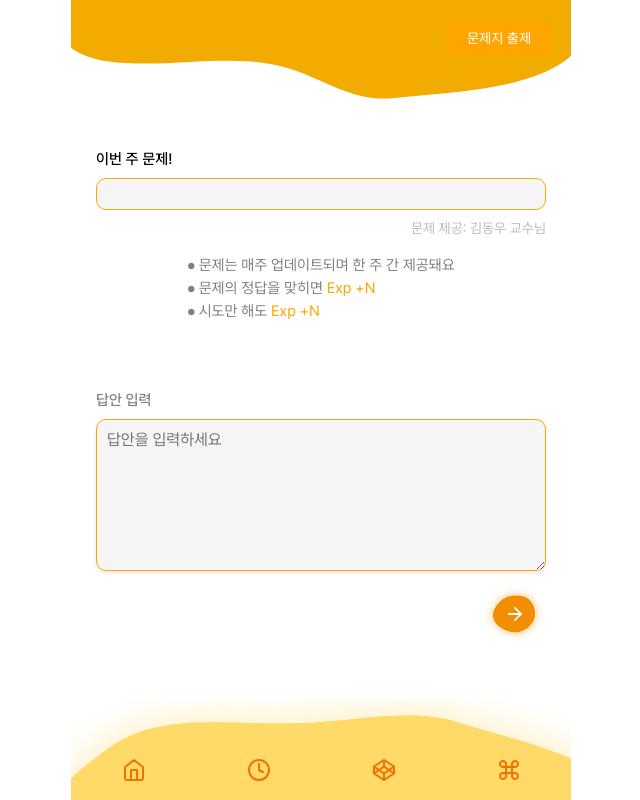
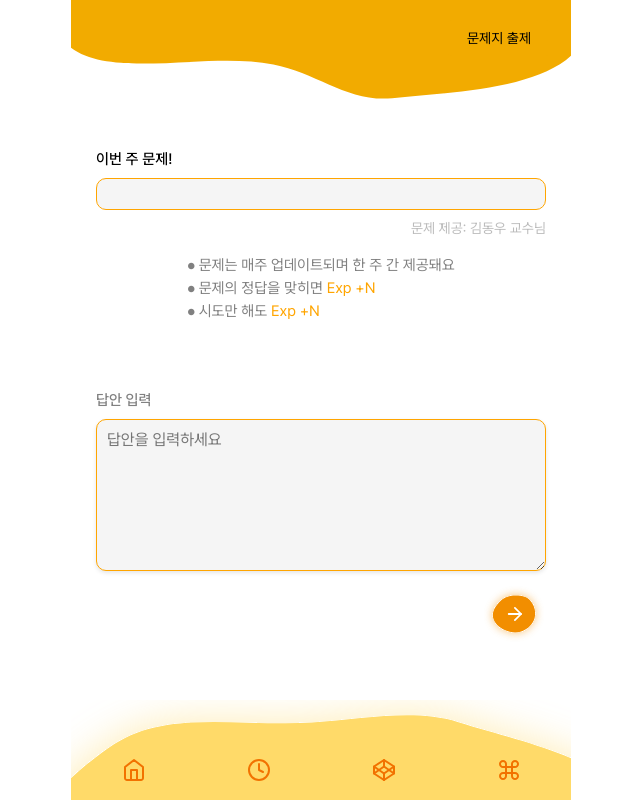
Before and after one commit to enunsnv/SupernovaFront, a React (Create React App) app: page /aiws in a window 1280 px wide. Shown: the whole page, without its empty margins (319-959 px from the left). Built offline with nearby package versions, Linux system fonts and the light colour scheme; no server answers.

Commit message:
style : 스타일 수정

```diff
--- a/src/components/modal/staffconfirm.jsx
+++ b/src/components/modal/staffconfirm.jsx
@@ -33,7 +33,7 @@ const InputField = styled.input`
   padding: 10px;
   width: 80%;
   margin-bottom: 20px;
-  border: 1px solid #ffa500;
+  border: 1px solid #FFDA69;
   border-radius: 5px;
 `;
 
@@ -44,11 +44,11 @@ const ButtonContainer = styled.div`
 
 const Button = styled.button`
   padding: 10px 20px;
-  background-color: #ffa500;
-  border: 1px solid #ffa500;
+  background-color: #FFDA69;
+  border :none;
   border-radius: 5px;
   cursor: pointer;
-  color: white;
+  color: black;
   font-size: 14px;
   margin: 0px 25px;
   width: 130px;
--- a/src/components/modal/staffsuccess.jsx
+++ b/src/components/modal/staffsuccess.jsx
@@ -31,10 +31,10 @@ const ConfirmationMessage = styled.div`
 
 const ConfirmButton = styled.button`
   padding: 10px 20px;
-  background-color: #ffa500;
+  background-color: #FFDA69;
   border: none;
   border-radius: 5px;
-  color: white;
+  color: black;
   font-size: 14px;
   cursor: pointer;
 `;
--- a/src/pages/AIWS.jsx
+++ b/src/pages/AIWS.jsx
@@ -115,8 +115,8 @@ const HeaderButton = styled.button`
   right: 20px;
   padding: 10px 20px;
   font-size: 14px;
-  background-color: #ffa500;
-  color: white;
+  background-color: #F2AB00;
+  color: black;
   border: none;
   border-radius: 5px;
   cursor: pointer;
```
